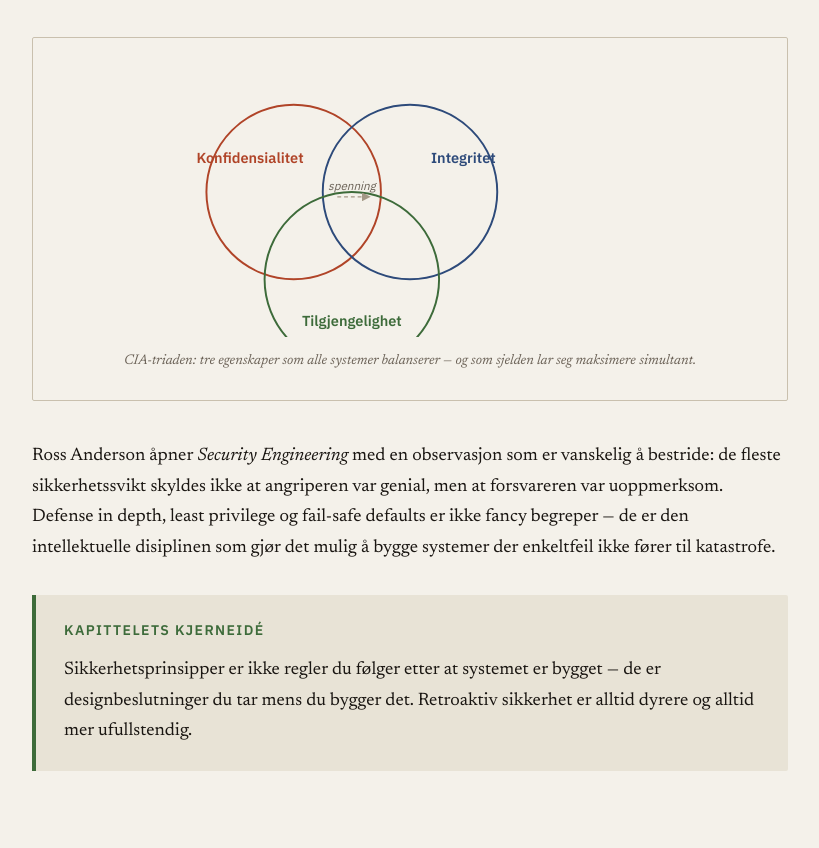
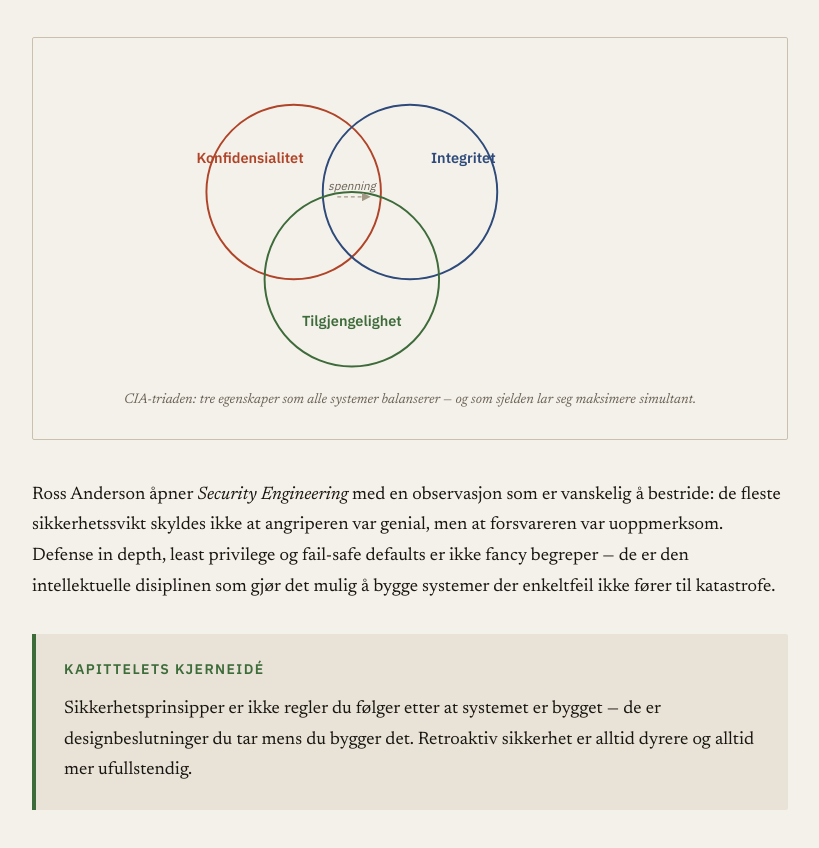
Before and after one commit to NicolaiBaklund/ProgSik, a website: page kap1/index.html in a window 1280 px wide. Shown: the part 1059-1907 px from the top of the page, without its empty margins (230-1049 px from the left). Drawn offline with Linux system fonts and the light colour scheme.

Commit message:
Fix kap1 index SVG viewBox clipping bottom circle

```diff
--- a/kap1/index.html
+++ b/kap1/index.html
@@ -47,7 +47,7 @@
     <p class="lead">Tenk deg et hus. Du kan sette inn tyverisikrede låser, sette opp alarm, installere overvåkingskamera og gi naboen en reservenøkkel. Hver enkelt tiltak hjelper. Men hvis vinduskarmen i kjelleren er råtten, eller hvis alarmen varsler et selskap som ikke sender noen, hjelper det lite. Sikkerhet er ikke summen av enkeltkomponentene — det er styrken i den svakeste lenken, og spørsmålet om hvem som leter etter den.</p>
 
     <figure class="fig-frame">
-      <svg viewBox="0 0 720 280" xmlns="http://www.w3.org/2000/svg" font-family="IBM Plex Sans, sans-serif">
+      <svg viewBox="0 0 720 320" xmlns="http://www.w3.org/2000/svg" font-family="IBM Plex Sans, sans-serif">
         <!-- CIA-triaden -->
         <circle cx="240" cy="130" r="90" fill="none" stroke="#b04428" stroke-width="2"/>
         <circle cx="360" cy="130" r="90" fill="none" stroke="#2d4a7a" stroke-width="2"/>
```
